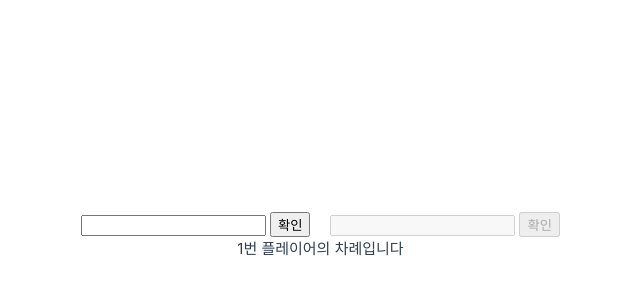
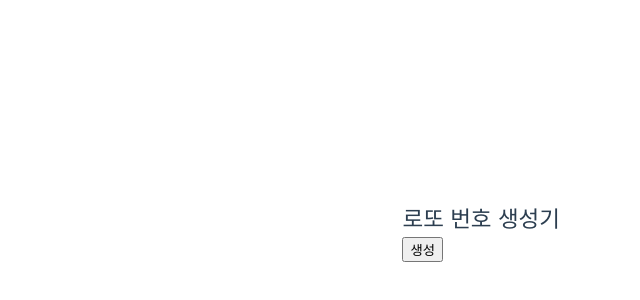
Before and after one commit to hippo7426/sellmate-ts-study, a Vue app: page / in a window 1280 px wide. Shown: the part 164-464 px from the top of the page, without its empty margins (80-720 px from the left). Built offline with nearby package versions, Linux system fonts and the light colour scheme.

Commit message:
로또 번호 생성기 프로토타입 추가

```diff
--- a/src/App.vue
+++ b/src/App.vue
@@ -1,16 +1,16 @@
 <template>
   <div>
-    <WordChain />
+    <Lotto />
   </div>
 </template>
 
 <script lang="ts">
 import { defineComponent } from 'vue';
-import WordChain from './components/mini_games/WordChain.vue'
+import Lotto from './components/mini_games/Lotto.vue';
 
 export default defineComponent({
   components:{
-    WordChain,
+    Lotto
   },
   setup(){
     return {
--- /dev/null
+++ b/src/components/mini_games/Lotto.vue
@@ -0,0 +1,70 @@
+<template>
+  <div>
+    <h2>로또 번호 생성기</h2>
+    <button @click="generateNumbers" :disabled="generating">생성</button>
+    <div class="lotto-numbers-container">
+      <div class="lotto-number" v-for="number in numbers" :key="number">
+        {{ number }}
+      </div>
+    </div>
+  </div>
+</template>
+
+<script lang="ts">
+import { defineComponent } from 'vue'
+import { ref, type Ref } from 'vue'
+
+export default defineComponent({
+  setup() {
+    const numbers: Ref<number[]> = ref([])
+    const generating = ref(false);
+
+    function generateNumbers() {
+      numbers.value= [];
+      generating.value = true;
+      let lotoNumbers: number[] = []
+      while (lotoNumbers.length < 7) {
+        let randomNumber = Math.floor(Math.random() * 49) + 1
+        if (!lotoNumbers.includes(randomNumber)) {
+          lotoNumbers.push(randomNumber)
+        }
+      }
+      lotoNumbers = lotoNumbers.sort((a, b) => a - b)
+      let count = 0
+      const intervalId = setInterval(() => {
+        if (count === 7) {
+          clearInterval(intervalId);
+          generating.value = false;
+          return
+        }
+        numbers.value[count] = lotoNumbers[count++]
+      }, 500)
+    }
+
+    return {
+      numbers,
+      generating,
+      generateNumbers,
+    }
+  },
+})
+</script>
+
+<style lang="scss" scoped>
+.lotto-numbers-container {
+  display: flex;
+  gap: 4px;
+  margin-top: 10px;
+
+  .lotto-number {
+    width: 50px;
+    height: 50px;
+    border: 1px solid black;
+    border-radius: 4px;
+
+    display: flex;
+    align-items: center;
+    justify-content: center;
+  }
+}
+</style>
```
